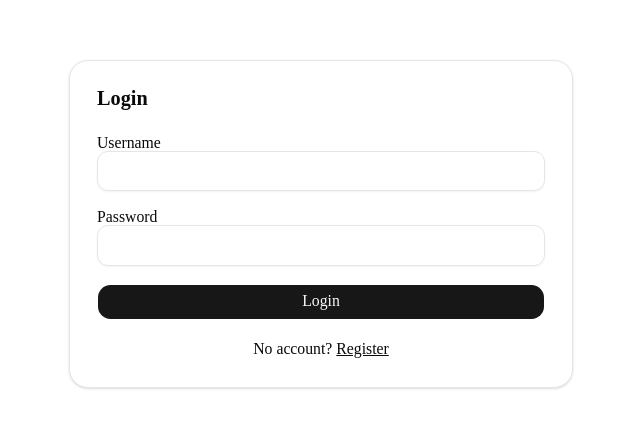
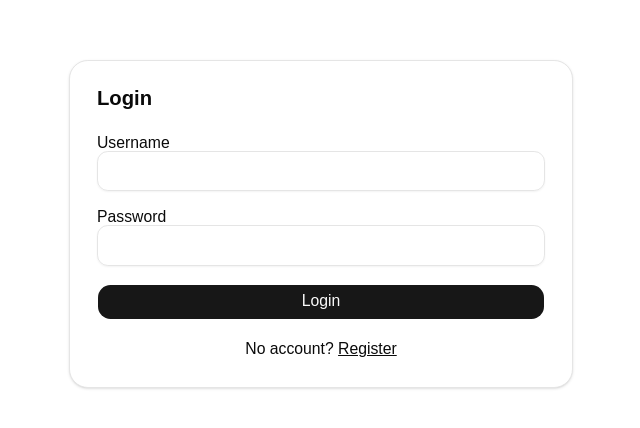
Before and after one commit to Lepo00/stonkfolio, a Next.js app in the folder frontend/: page /login in a window 1280 px wide. Shown: the part 176-604 px from the top of the page, without its empty margins (319-959 px from the left). Built offline with nearby package versions, Linux system fonts and the light colour scheme; no server answers.

Commit message:
style: switch font to Neue Haas Grotesk

```diff
--- a/frontend/src/app/globals.css
+++ b/frontend/src/app/globals.css
@@ -7,7 +7,7 @@
 @theme inline {
   --color-background: var(--background);
   --color-foreground: var(--foreground);
-  --font-sans: var(--font-dm-sans);
+  --font-sans: "Neue Haas Grotesk", sans-serif;
   --color-sidebar-ring: var(--sidebar-ring);
   --color-sidebar-border: var(--sidebar-border);
   --color-sidebar-accent-foreground: var(--sidebar-accent-foreground);
@@ -130,6 +130,6 @@
   .recharts-tooltip-wrapper,
   .recharts-default-tooltip,
   .recharts-text {
-    font-family: var(--font-dm-sans), var(--font-sans), sans-serif !important;
+    font-family: var(--font-sans) !important;
   }
 }
--- a/frontend/src/app/layout.tsx
+++ b/frontend/src/app/layout.tsx
@@ -1,12 +1,6 @@
 import type { Metadata } from "next";
-import { DM_Sans } from "next/font/google";
 import "./globals.css";
 import { Providers } from "@/lib/providers";
-
-const dmSans = DM_Sans({
-  variable: "--font-dm-sans",
-  subsets: ["latin"],
-});
 
 export const metadata: Metadata = {
   title: "Stonkfolio",
@@ -20,7 +14,7 @@ export default function RootLayout({
 }>) {
   return (
     <html lang="en" suppressHydrationWarning>
-      <body className={`${dmSans.variable} antialiased`}>
+      <body className="antialiased">
         <Providers>{children}</Providers>
       </body>
     </html>
```
